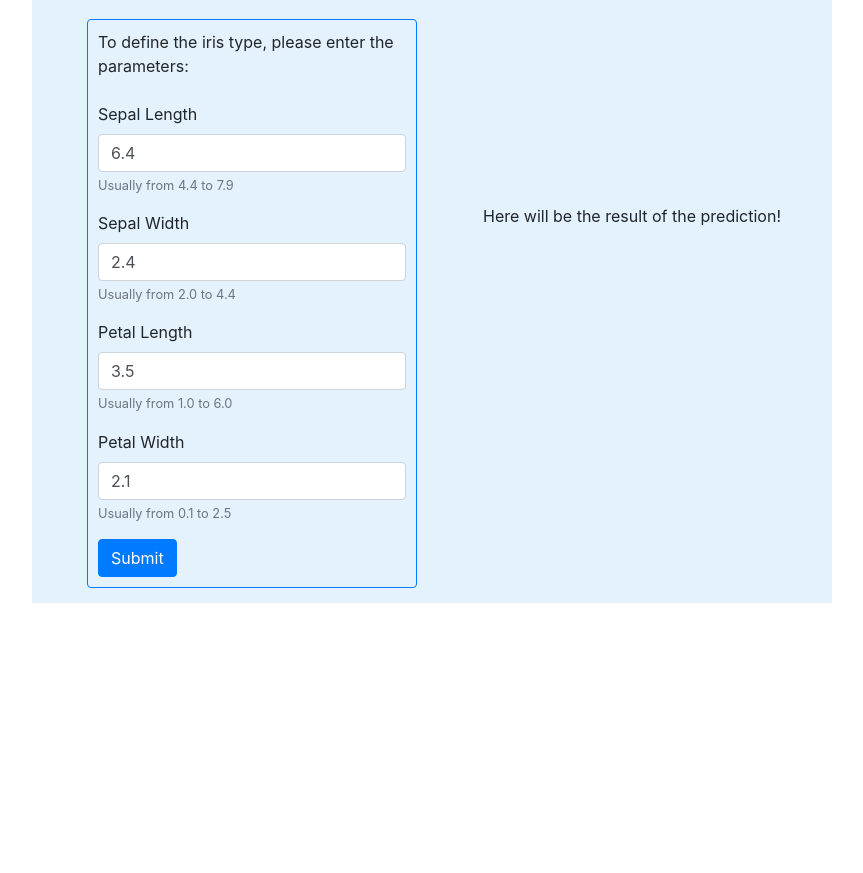
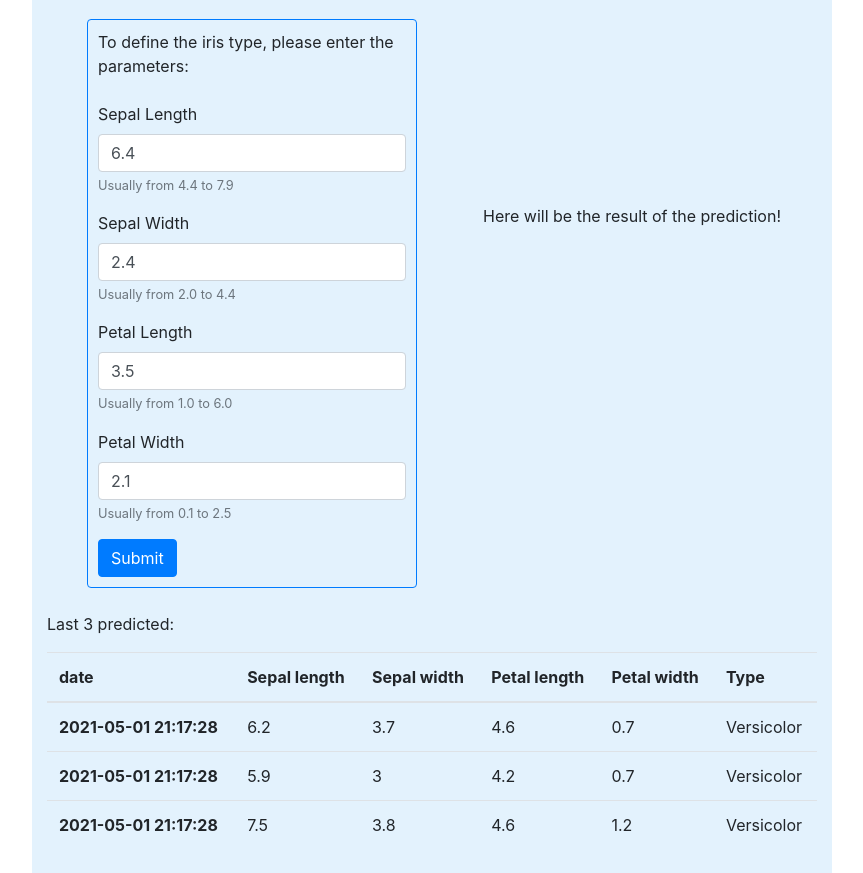
Before and after one commit to mamban1997/Flask_tutorial, a Flask app: page / in a window 1280 px wide. Shown: the part 73-946 px from the top of the page, without its empty margins (208-1071 px from the left). Before the commit the page ends 676 px from the top, so only its background shows below. Run offline with Flask 2, Linux system fonts and the light colour scheme; data comes from the database, SQL or seed files in the repository; both versions use the stored data as it was after the commit; parts of the project's set-up code (start-up, migrations or seed data) failed here and were passed over; some libraries are stand-ins or nearby versions.

Commit message:
add database and 3 last iris

```diff
--- a/app.py
+++ b/app.py
@@ -15,29 +15,53 @@ with open('./model.pkl', 'rb') as model_pkl:
     knn = pickle.load(model_pkl)
 
 app = Flask(__name__)
+
+
 iris={
     0:['Setosa', 'irissetosa1.jpg'],
     1:['Versicolor','iris_versicolor_3.jpg'],
     2:['Virginica','iris_virginica.jpg']
 }
 
+def get_db_connection():
+    conn = sqlite3.connect(r'database/database.db')
+    conn.row_factory = sqlite3.Row
+    return conn
+
+def get_last_iris():
+    conn = get_db_connection()
+    last_iris = conn.execute('SELECT created, sepal_length, sepal_width, petal_length,petal_width,type_iris FROM iris_db ORDER BY 1 DESC LIMIT 3').fetchall()
+    conn.close()
+    if last_iris is None:
+        abort(404)
+    return last_iris
+
 @app.route('/', methods=('GET', 'POST'))
 def predicting():
     name = None
+    last_iris = get_last_iris()
     if request.method == 'POST':
         sl = float(request.form.get('sepallength'))
         sw = float(request.form.get('sepalwidth'))
         pl = float(request.form.get('petallength'))
         pw = float(request.form.get('petalwidth'))
-        print(sl, sw, pl, pw)
+
+
         param =[sl, sw, pl, pw]
         new_record = np.array([[sl, sw, pl, pw]])
         predict_result = knn.predict(new_record)
-        print(predict_result)
         name = iris[predict_result[0]][0]
         path = iris[predict_result[0]][1]
-        return render_template('index.html', name=name, path = path, param = param)
-    return render_template('index.html', name=name, )
+
+        conn = get_db_connection()
+        conn.execute("INSERT INTO iris_db (sepal_length, sepal_width,petal_length,petal_width,type_iris) VALUES (?, ?, ?, ?, ?)",
+            (sl, sw, pl, pw, name))
+        conn.commit()
+        conn.close()
+
+
+        return render_template('index.html', name=name, path = path, param = param, last_iris = last_iris)
+    return render_template('index.html', name=name, last_iris=last_iris)
 
 if __name__ == '__main__':
     app.run(debug=True,host='0.0.0.0',port=port)
--- a/templates/index.html
+++ b/templates/index.html
@@ -69,6 +69,35 @@
 {% endif %}
             </div>
         </div>
+        <br>
+        <p>     Last 3 predicted:</p>
+        <table class="table" style="margin-bottom: -15px;">
+          <thead>
+            <tr>
+              <th scope="col">date</th>
+              <th scope="col">Sepal length</th>
+              <th scope="col">Sepal width</th>
+              <th scope="col">Petal length</th>
+              <th scope="col">Petal width</th>
+              <th scope="col">Type</th>
+            </tr>
+          </thead>
+          <tbody>
+        {% for iris in last_iris %}
+            <tr>
+              <th scope="row">{{  iris['created'] }}</th>
+              <td>{{  iris['sepal_length'] }}</td>
+              <td>{{  iris['sepal_width'] }}</td>
+              <td>{{  iris['petal_length'] }}</td>
+              <td>{{  iris['petal_width'] }}</td>
+              <td>{{  iris['type_iris'] }}</td>
+            </tr>
+            {% endfor %}
+          </tbody>
+        </table>
+
+        <br>
+
     </div>
 
 
```
Also changed, not shown: database/init_db.py (added, +19 -0 lines), database/schema.sql (added, +11 -0 lines), database/database.db (added).
